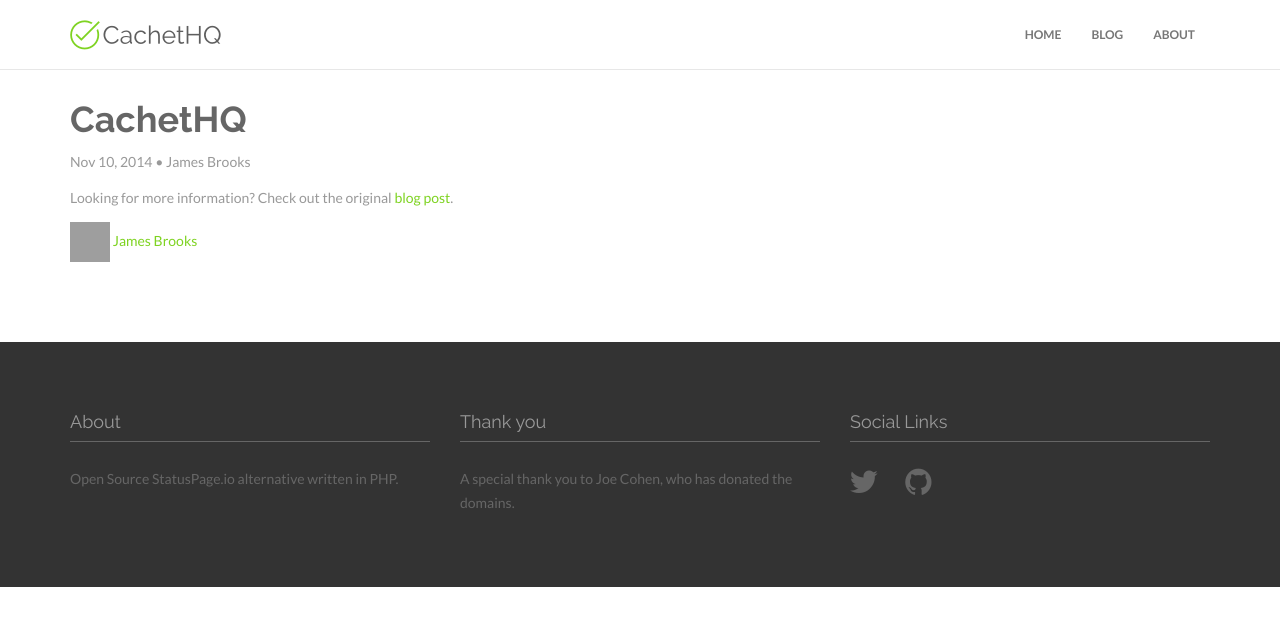
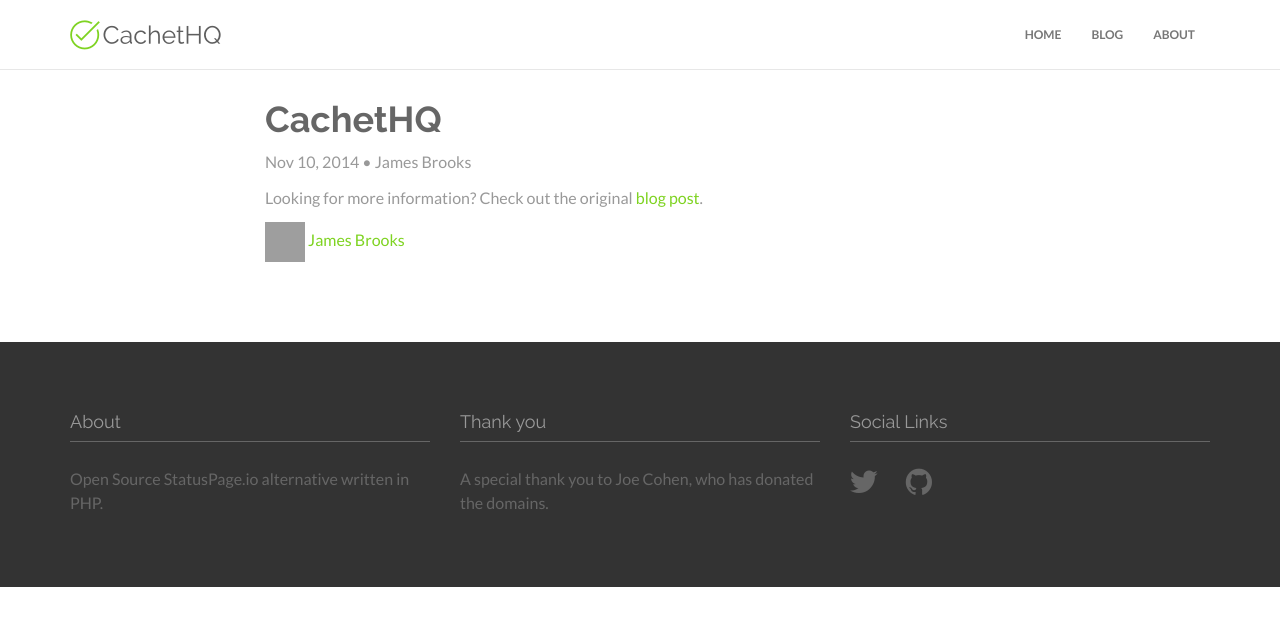
Before and after one commit to matthewjamesr/cachethq.io, a Jekyll site: the page built from _posts/2014-11-26-cachethq.markdown, in a window 1280 px wide. Shown: the top 626 px of the page. Built offline with Jekyll 4.4.1, drawn with Linux system fonts in a browser that asks for light colours; nearby versions of some CDN libraries; some web fonts are replaced; comment, search, counter and statistics services are not loaded; grey boxes are pictures that could not be loaded.

Commit message:
Blog content redesign, general fixes

```diff
--- a/_layouts/post.html
+++ b/_layouts/post.html
@@ -5,6 +5,8 @@
 
 {% assign author = site.data.team.authors[page.author] %}
 <div class="container mtb">
+  <div class="row">
+    <div class="col-xs-12 col-xs-offset-0 col-md-8 col-md-offset-2">
       <div class="post">
         <header class="post-header">
           <h1 class="post-title">{{ page.title }}</h1>
@@ -25,3 +27,5 @@
         </footer>
       </div>
     </div>
+  </div>
+</div>
--- a/_sass/_global.scss
+++ b/_sass/_global.scss
@@ -5,7 +5,9 @@
 
 body {
     font-family: 'Lato', 'Helvetica Neue', 'Helvetica', sans-serif;
-    font-weight: 400;
+    -webkit-font-smoothing: antialiased;
+    -moz-osx-fddont-smoothing: grayscale;
+    font-size: 16px;
     color: $cachet-gray;
     background: #ffffff;
     height: 100%;
@@ -21,8 +23,6 @@
     color: #999;
     padding: 0;
     margin-bottom: 12px;
-    font-weight: 400;
-    font-size: 14px;
     line-height: 24px;
     margin-top: 10px;
 }
--- a/_sass/modules/_hrs.scss
+++ b/_sass/modules/_hrs.scss
@@ -1,5 +1,5 @@
 .hline {
-    border-bottom: 2px solid $cachet-base-medium;
+    border-bottom: 1px solid $cachet-base-medium;
 }
 
 .hline-w {
--- a/_sass/pages/_blog.scss
+++ b/_sass/pages/_blog.scss
@@ -4,6 +4,11 @@
 .post-content h4,
 .post-content h5 {
     color: #666;
+}
+
+.post-content img {
+    margin-top: 15px;
+    margin-bottom: 15px;
 }
 
 csmall {
--- a/_sass/pages/_home.scss
+++ b/_sass/pages/_home.scss
@@ -29,6 +29,10 @@
     margin-bottom: 80px;
 }
 
+.features h4 {
+	font-weight: 700;
+}
+
 .features i {
     color: $cachet-icons;
     font-size: 60px;
```
Also changed, not shown: _includes/members.html (+5 -5 lines). Lines whose indentation alone changed are shown as unchanged.
